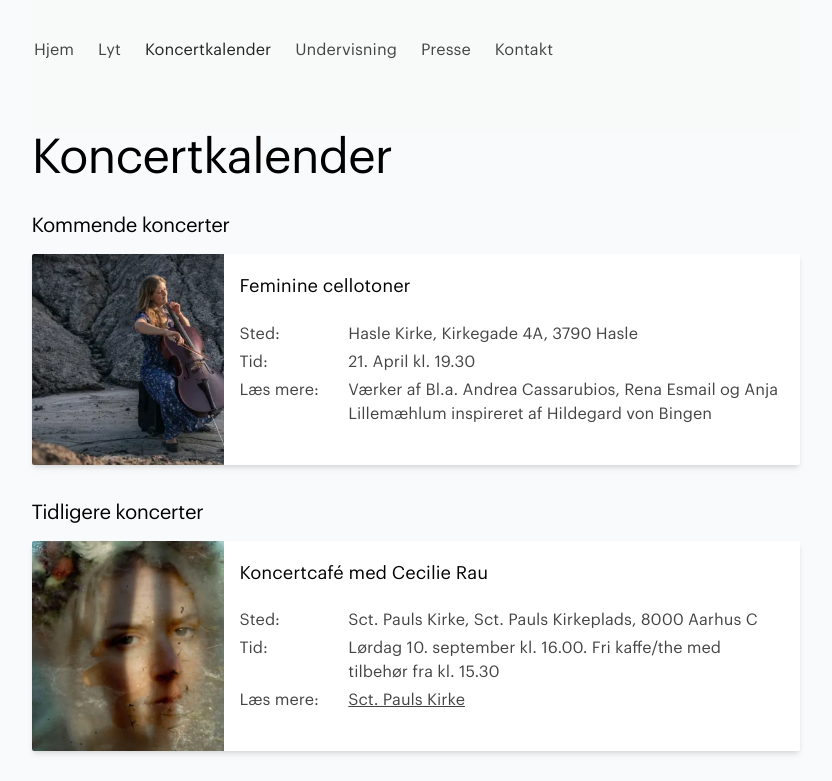
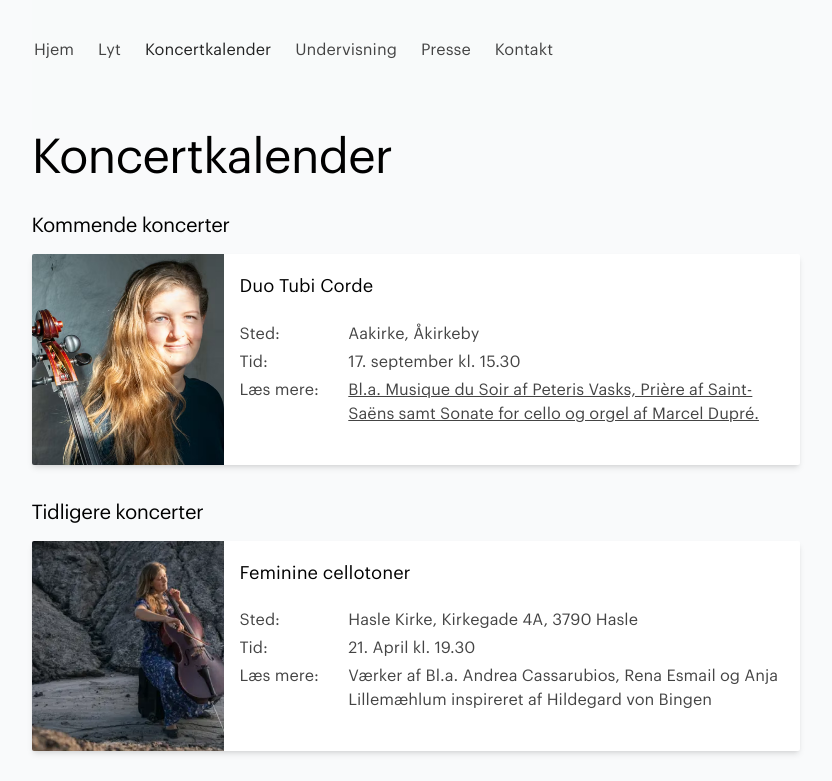
Before and after one commit to dzgreen/anjalillemaehlum.dk, a Next.js app: page /koncertkalender in a window 1280 px wide. Shown: the top 781 px of the page, without its empty margins (217-1049 px from the left). Built offline with nearby package versions, Linux system fonts and the light colour scheme.

Commit message:
Ny koncert

```diff
--- a/pages/koncertkalender.tsx
+++ b/pages/koncertkalender.tsx
@@ -14,6 +14,29 @@
 
         <div className="flex flex-col space-y-8 pb-8">
           <Koncertkort
+            title="Duo Tubi Corde"
+            sted="Aakirke, Åkirkeby"
+            tid="17. september kl. 15.30"
+            entre={
+              <a
+                href="https://billetto.dk/e/duo-tubicorde-originalmusik-for-orgel-og-cello-billetter-841874"
+                target="_blank"
+                rel="noreferrer"
+                className="underline"
+              >
+               Bl.a. Musique du Soir af Peteris Vasks, Prière af Saint-Saëns samt Sonate for cello og orgel af Marcel Dupré.
+              </a>
+            }
+            img={`/images/duo.avif`}
+          ></Koncertkort>
+        </div>
+        <h2 className="pb-4 text-lg font-semibold tracking-tight text-black md:text-xl">
+          Tidligere koncerter
+
+ </h2>
+
+        <div className="flex flex-col space-y-8 pb-8">
+          <Koncertkort
             title="Feminine cellotoner"
             sted="Hasle Kirke, Kirkegade 4A, 3790 Hasle"
             tid="21. April kl. 19.30"
@@ -22,7 +45,7 @@
           ></Koncertkort>
         </div>
         <h2 className="pb-4 text-lg font-semibold tracking-tight text-black md:text-xl">
-          Tidligere koncerter
+
         </h2>
 
         <div className="flex flex-col space-y-8 pb-8">
```
Also changed, not shown: public/images/duo.avif (added).
